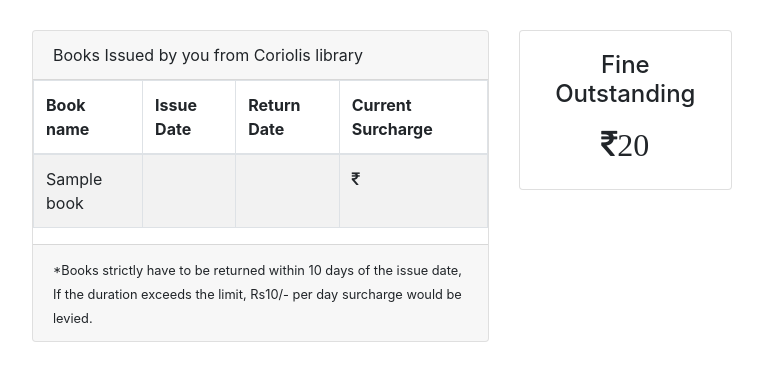
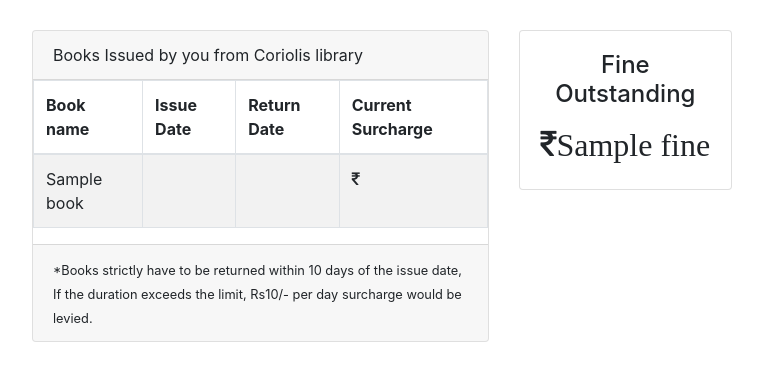
Before and after one commit to shinigamirs/BabaYaga, a Django app: template BabaYaga/userprofile/templates/home.html in a window 1280 px wide. Shown: the part 56-437 px from the top of the page, without its empty margins (68-831 px from the left). Run offline with Django 3.2, Linux system fonts and the light colour scheme; tables that the repository leaves empty hold one stand-in row (values such as "Sample post"); the template is opened without the code that fills it: values that come from a table or form of the project are taken from there, most other values are stand-ins (such as "Sample title", 1, 10 or a date in 2020); some libraries are stand-ins or nearby versions.

Commit message:
Fine Amount is now visible in home

```diff
--- a/BabaYaga/userprofile/templates/home.html
+++ b/BabaYaga/userprofile/templates/home.html
@@ -41,7 +41,7 @@
 
                 <div class="card-body">
                   <h4 class="card-title" style="text-align: center;">Fine Outstanding</h4>
-                  <p class="card-text" style="text-align: center; font-size: xx-large"><i class="fa fa-inr">20</i></p>
+                  <p class="card-text" style="text-align: center; font-size: xx-large"><i class="fa fa-inr">{{ fine }}</i></p>
 
                 </div>
             </div>
--- a/BabaYaga/userprofile/views.py
+++ b/BabaYaga/userprofile/views.py
@@ -5,6 +5,7 @@ from django.contrib.auth.decorators import login_required
 # from django.template.context import RequestContext
 from django.shortcuts import render_to_response, redirect, render
 from userprofile.models import UserProfile
+from userprofile.serializers import ProfileSerializer
 
 def login(request):
 
@@ -17,10 +18,12 @@ def home(request):
     profile = UserProfile.objects.get(user=user)
     books = profile.books_issue.all()
     name = user.first_name + " " + user.last_name
+    fine = ProfileSerializer().get_fine(profile)
     context = {
         'name' : name,
         'user' : user,
         'book' : books,
+        'fine' : fine
     }
     return render_to_response('home.html', context)
 
```
